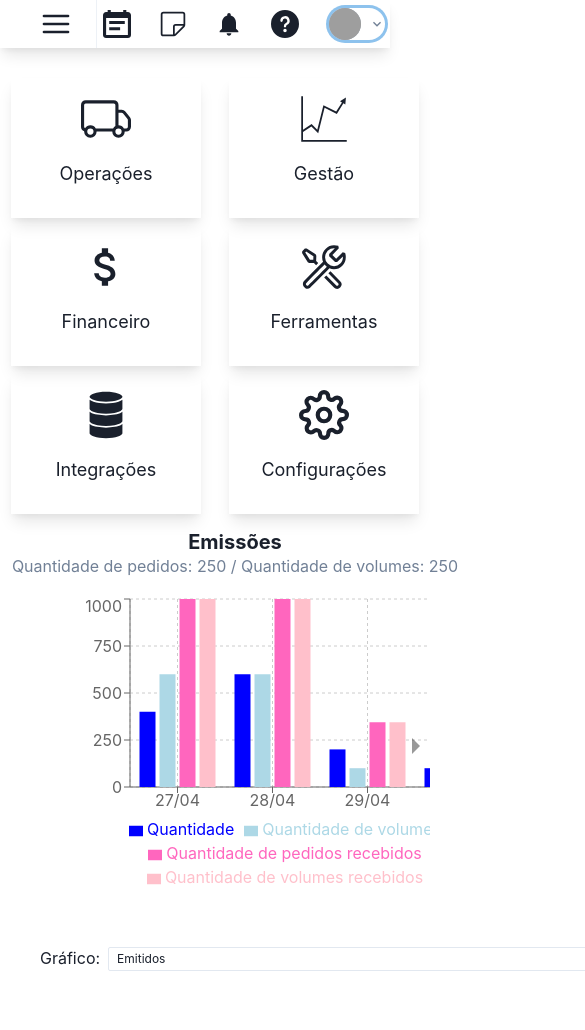
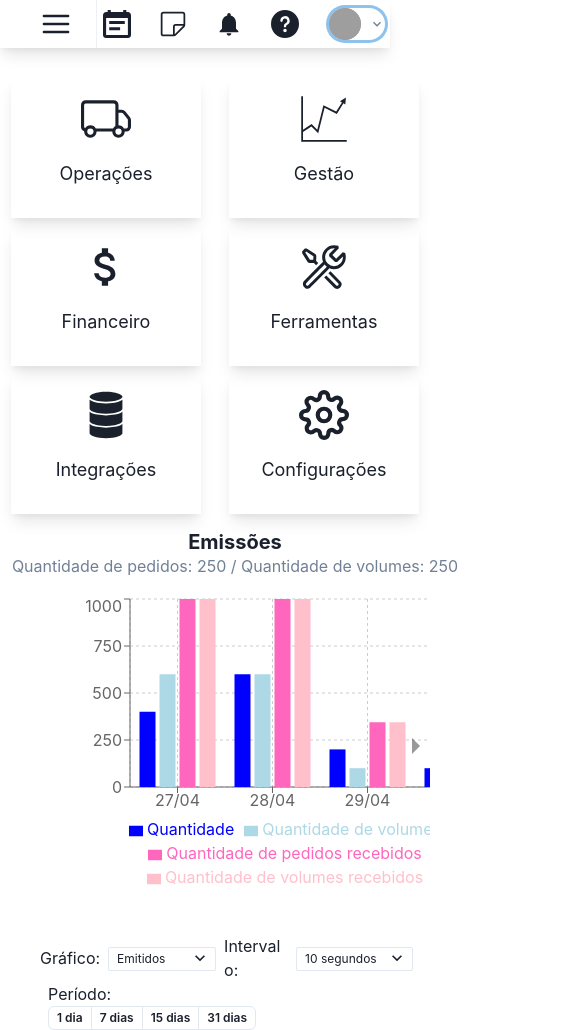
Before and after one commit to cauasimiao/react-app, a React (Vite) app: page / in a window 390 px wide. Shown: the top 1030 px of the page, 585 px wide, since content can reach past the window. Before the commit the page ends 982 px from the top, so only its background shows below. Built offline with nearby package versions, Linux system fonts and the light colour scheme; grey boxes are pictures that could not be loaded.

Commit message:
responsividade

```diff
--- a/src/components/carousel/Carousel.jsx
+++ b/src/components/carousel/Carousel.jsx
@@ -111,11 +111,11 @@ export default function CarouselFunc() {
             );
           })}
         </Carousel>
-        <HStack ml={[0, -16]}>
+        <HStack flexWrap={['wrap', 'wrap', 'nowrap']} ml={[0, -16]}>
           <HStack>
             <Text fontSize={16}>Gráfico:</Text>
             <Select
-              w={[800, 140]}
+              w={[, 140]}
               marginRight={2}
               size={"xs"}
               placeholder="Emitidos"
@@ -130,7 +130,7 @@ export default function CarouselFunc() {
               Intervalo:
             </Text>
             <Select
-              w={[800, 150]}
+              w={[, 150]}
               marginRight={2}
               size={"xs"}
               placeholder="10 segundos"
```
